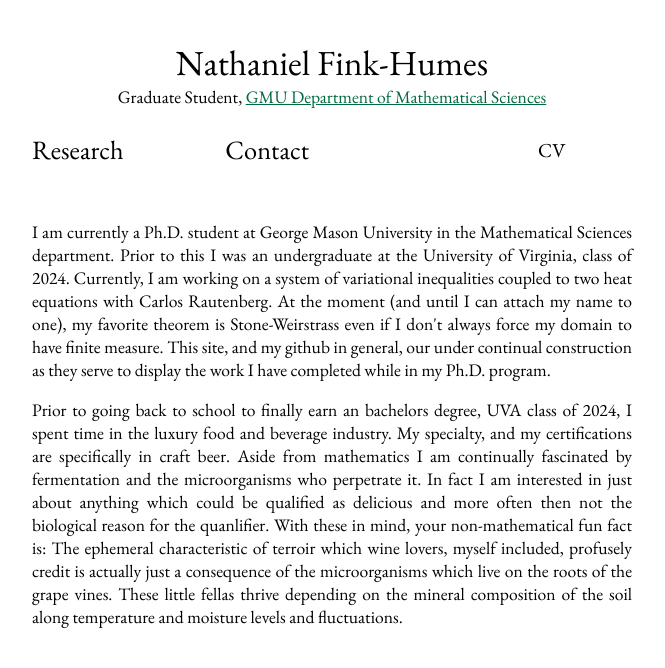
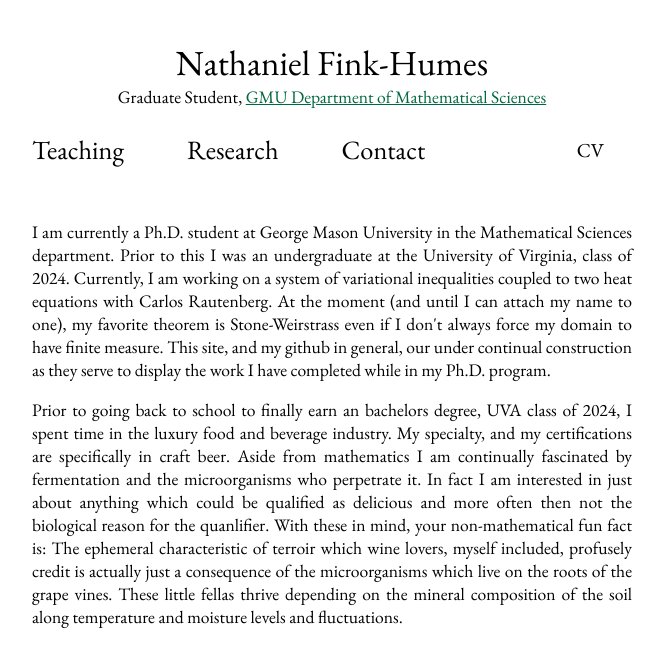
Before and after one commit to nfinkhu/nfinkhu.github.io, a plain HTML site: page index.html in a window 1280 px wide. Shown: the whole page, without its empty margins (308-973 px from the left). Drawn offline with nearby package versions, Linux system fonts and the light colour scheme.

Commit message:
Uncomment Teaching section in header.html

```diff
--- a/header.html
+++ b/header.html
@@ -6,9 +6,9 @@
     </div>
     <div class="item" style="width: 2vw;"></div>
     <div class="row item" id="nav">
-       <!-- <div class="item" id="Teaching">
+        <div class="item" id="Teaching">
             <h2 class="item"><a class="nav-link" href="teaching.html">Teaching</a></h2>
-        </div>-->
+        </div>
         <div class="item" id="research">
             <h2 class="item"><a class="nav-link" href="research.html">Research</a></h2>
         </div>
```
